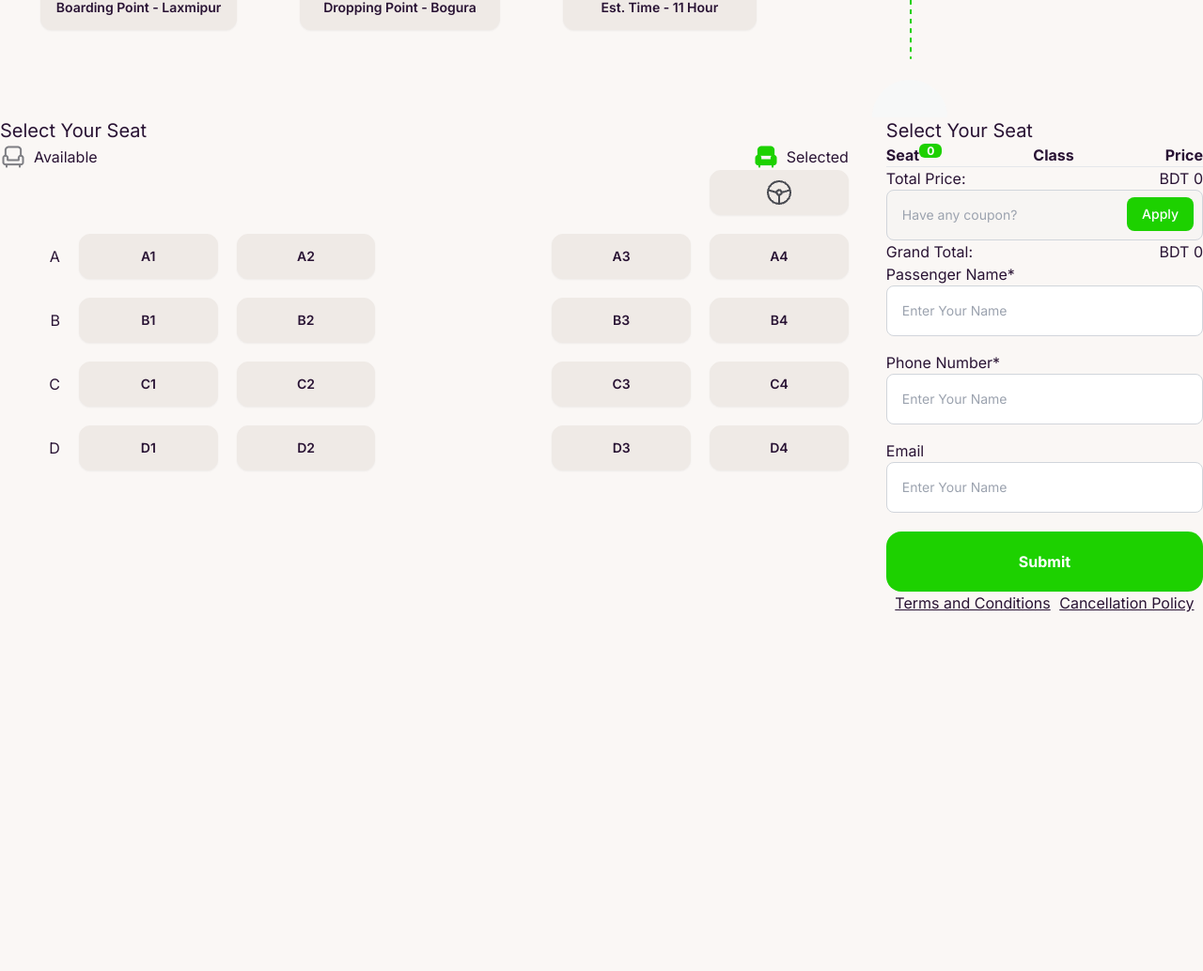
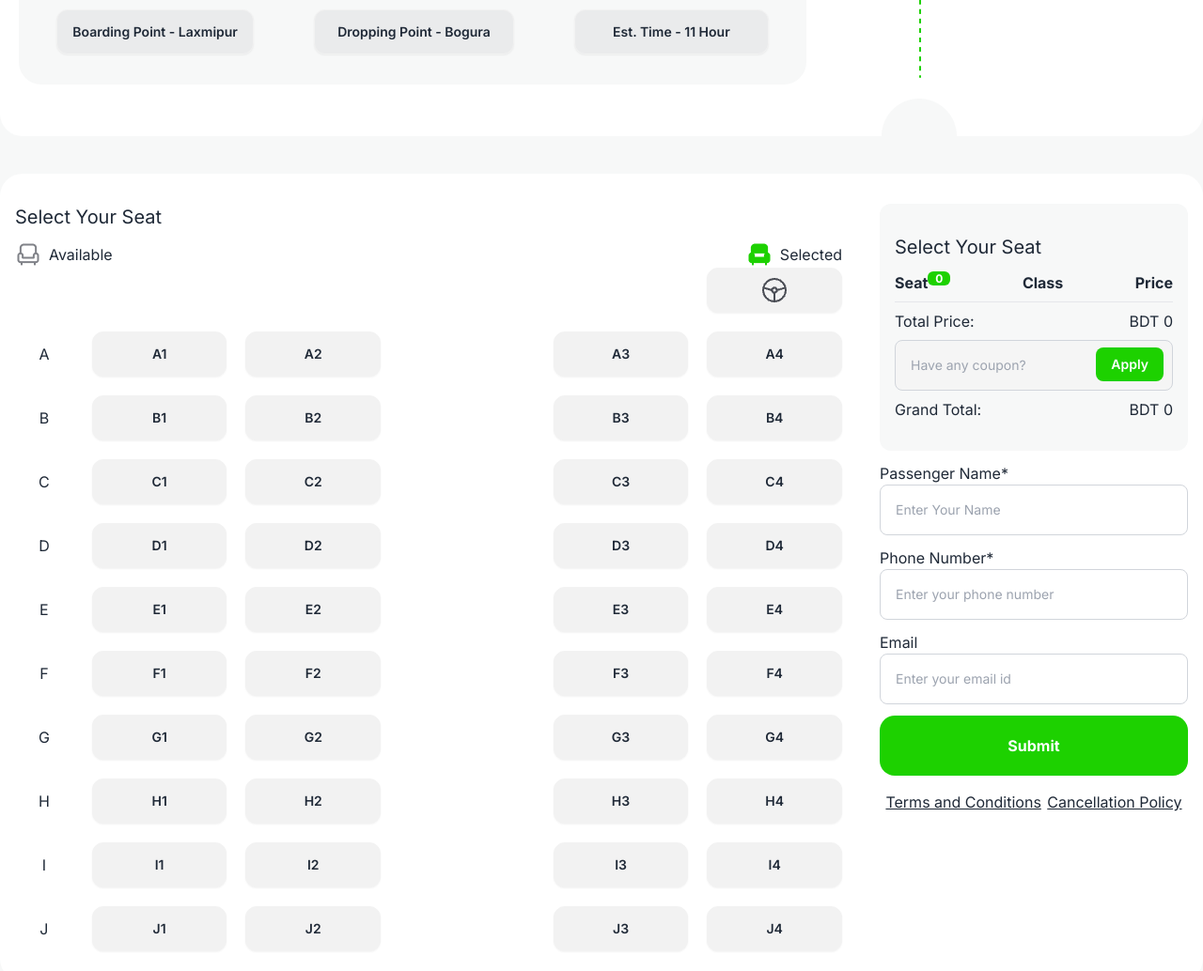
Before and after one commit to Reyad02/B9A5-smart-ticketing, a plain HTML site: page index.html in a window 1280 px wide. Shown: the part 1776-2810 px from the top of the page at 94% size. Before the commit the page ends 2470 px from the top, so only its background shows below. Drawn offline with nearby package versions, Linux system fonts and the light colour scheme.

Commit message:
project done

```diff
--- a/index.html
+++ b/index.html
@@ -1,5 +1,5 @@
 <!DOCTYPE html>
-<html lang="en" data-theme="cupcake">
+<html lang="en" data-theme="light">
 
 <head>
     <meta charset="UTF-8">
@@ -82,7 +82,7 @@
         </section>
 
         <!-- offer section  -->
-        <section class="text-center my-20">
+        <section class="text-center my-20 px-2 lg:px-0">
             <h1 class="raleway font-bold text-3xl mb-12">Best offers for you</h1>
             <div class="flex flex-col lg:flex-row justify-center gap-28">
                 <div class=" bg-[#FFBF0F] rounded-3xl flex items-center ">
@@ -117,24 +117,27 @@
         </section>
     </header>
 
-    <main id="bus-container" class="border-t-2 border-[#1DD100] rounded-t-[60px] py-10">
+    <main id="bus-container" class="border-t-2 border-[#1DD100] rounded-t-[30px] lg:rounded-t-[60px] py-10 px-2 lg:px-0 bg-[#F7F8F8]">
 
         <section class="lg:max-w-screen-xl lg:mx-auto">
 
             <!-- about PH Paribahan  -->
-            <div class="text-center">
+            <div class="text-center ">
                 <h1 class="text-3xl font-bold">P.H Paribahan</h1>
-                <p class="max-w-2xl mx-auto mt-4">Book affordable bus tickets online with ease at P.H Paribahan. Enjoy a
+                <p class="max-w-2xl mx-auto mt-4 mb-5">Book affordable bus tickets online with ease at P.H Paribahan. Enjoy a
                     seamless journey with our modern fleet. Secure your seats now!</p>
-                <div class="flex flex-col lg:flex-row gap-10 items-center">
+                <div class="flex flex-col lg:flex-row gap-10 items-center bg-white pl-5 rounded-3xl mb-10">
 
                     <!-- journey info  -->
                     <div class="flex flex-col grow">
 
                         <!-- bus info  -->
-                        <div class="flex justify-between">
-                            <div class="flex gap-5">
+                        <div class="flex justify-between mt-5 lg:mt-0">
+                            <div class="flex flex-col lg:flex-row gap-5">
+                                <div>
                                     <img src="images/bus-logo.png" alt="" class="">
+
+                                </div>
                                 <div class="text-left">
                                     <p class="font-bold">Greenline Paribahan</p>
                                     <p>Coach-009-WEB ! AC_Business</p>
@@ -142,14 +145,14 @@
                             </div>
                             <div>
                                 <button class="btn bg-[#1DD1001A] rounded-xl"><img src="images/seat-green.png" alt="">
-                                    <span id="bus-seat">16</span>Seats left</button>
+                                    <span id="bus-seat">40</span>Seats left</button>
                             </div>
                         </div>
 
                         <!-- journey info  -->
-                        <div class=" py-8 px-4">
+                        <div class=" py-8 px-4 bg-[#F7F8F8] mt-3 rounded-3xl">
                             <form class="w-full ">
-                                <div class="flex items-center border-b-2  border-dashed border-[#03071233] py-2">
+                                <div class="flex items-center border-b-2   border-dashed border-[#03071233] py-2">
                                     <input
                                         class="appearance-none bg-transparent border-none w-full text-gray-700 mr-3 py-1 px-2 leading-tight focus:outline-none"
                                         type="text" placeholder="Route" aria-label="Full name">
@@ -176,16 +179,16 @@
                                 </div>
                             </form>
 
-                            <div class="flex flex-col lg:flex-row gap-10 mt-6 justify-evenly">
-                                <button class="btn rounded-xl px-4">Boarding Point - Laxmipur</button>
-                                <button class="btn rounded-xl px-6">Dropping Point - Bogura</button>
-                                <button class="btn rounded-xl px-10">Est. Time - 11 Hour</button>
+                            <div class="flex flex-col lg:flex-row gap-5 lg:gap-10 mt-6 justify-evenly">
+                                <button class="btn rounded-xl px-4 bg-[#EAEBEC]">Boarding Point - Laxmipur</button>
+                                <button class="btn rounded-xl px-6 bg-[#EAEBEC]">Dropping Point - Bogura</button>
+                                <button class="btn rounded-xl px-10 bg-[#EAEBEC]">Est. Time - 11 Hour</button>
                             </div>
                         </div>
 
                     </div>
 
-                    <img class="lg:ml-10 rotate-90 lg:rotate-0" src="images/info-devider.png" alt="">
+                    <img class="lg:ml-10 rotate-90 lg:rotate-0 hidden lg:inline" src="images/info-devider.png" alt="">
 
                     <!-- fear per seat  -->
                     <div class="grow flex flex-col items-center">
@@ -197,9 +200,9 @@
             </div>
 
             <!-- seats part and fear calc -->
-            <div class="grid grid-cols-7 gap-10">
-                <div class="col-span-5 lg:col-span-5 ">
-                    <h1 class="text-xl">Select Your Seat</h1>
+            <div class="grid grid-cols-7 gap-10 mt-10 lg:mt-0 bg-white px-4 py-8 rounded-3xl">
+                <div class="col-span-7 lg:col-span-5 ">
+                    <h1 class="text-xl mb-3">Select Your Seat</h1>
                     <div class="flex justify-between">
                         <div class="flex items-center gap-2">
                             <img src="images/seat-gray.png" alt="">
@@ -215,39 +218,77 @@
                     <div class="grid grid-cols-11 items-center gap-5">
                         <button class="btn rounded-xl" style="grid-column: 10/span 2;"><img src="images/Vector.png"
                                 alt=""></button>
-                        <p class="col-span-1 text-right">A</p>
+                        <p class="col-span-1 text-center">A</p>
                         <button class="btn col-span-2 seat-btn rounded-xl" id="a1">A1</button>
                         <button class="btn col-span-2 seat-btn rounded-xl" id="a2">A2</button>
                         <div class="col-span-2"></div>
                         <button class="btn col-span-2 seat-btn rounded-xl" id="a3">A3</button>
                         <button class="btn col-span-2 seat-btn rounded-xl" id="a4">A4</button>
-                        <p class="col-span-1 text-right">B</p>
+                        <p class="col-span-1 text-center">B</p>
                         <button class="btn col-span-2 seat-btn rounded-xl" id="b1">B1</button>
                         <button class="btn col-span-2 seat-btn rounded-xl" id="b2">B2</button>
                         <div class="col-span-2"></div>
                         <button class="btn col-span-2 seat-btn rounded-xl" id="b3">B3</button>
                         <button class="btn col-span-2 seat-btn rounded-xl" id="b4">B4</button>
-                        <p class="col-span-1 text-right">C</p>
+                        <p class="col-span-1 text-center">C</p>
                         <button class="btn col-span-2 seat-btn rounded-xl" id="c1">C1</button>
                         <button class="btn col-span-2 seat-btn rounded-xl" id="c2">C2</button>
                         <div class="col-span-2"></div>
                         <button class="btn col-span-2 seat-btn rounded-xl" id="c3">C3</button>
                         <button class="btn col-span-2 seat-btn rounded-xl" id="c4">C4</button>
-                        <p class="col-span-1 text-right">D</p>
+                        <p class="col-span-1 text-center">D</p>
                         <button class="btn col-span-2 seat-btn rounded-xl" id="d1">D1</button>
                         <button class="btn col-span-2 seat-btn rounded-xl" id="d2">D2</button>
                         <div class="col-span-2"></div>
                         <button class="btn col-span-2 seat-btn rounded-xl" id="d3">D3</button>
                         <button class="btn col-span-2 seat-btn rounded-xl" id="d4">D4</button>
+                        <p class="col-span-1 text-center">E</p>
+                        <button class="btn col-span-2 seat-btn rounded-xl" id="e1">E1</button>
+                        <button class="btn col-span-2 seat-btn rounded-xl" id="e2">E2</button>
+                        <div class="col-span-2"></div>
+                        <button class="btn col-span-2 seat-btn rounded-xl" id="e3">E3</button>
+                        <button class="btn col-span-2 seat-btn rounded-xl" id="e4">E4</button>
+                        <p class="col-span-1 text-center">F</p>
+                        <button class="btn col-span-2 seat-btn rounded-xl" id="f1">F1</button>
+                        <button class="btn col-span-2 seat-btn rounded-xl" id="f2">F2</button>
+                        <div class="col-span-2"></div>
+                        <button class="btn col-span-2 seat-btn rounded-xl" id="f3">F3</button>
+                        <button class="btn col-span-2 seat-btn rounded-xl" id="f4">F4</button>
+                        <p class="col-span-1 text-center">G</p>
+                        <button class="btn col-span-2 seat-btn rounded-xl" id="g1">G1</button>
+                        <button class="btn col-span-2 seat-btn rounded-xl" id="g2">G2</button>
+                        <div class="col-span-2"></div>
+                        <button class="btn col-span-2 seat-btn rounded-xl" id="g3">G3</button>
+                        <button class="btn col-span-2 seat-btn rounded-xl" id="g4">G4</button>
+                        <p class="col-span-1 text-center">H</p>
+                        <button class="btn col-span-2 seat-btn rounded-xl" id="h1">H1</button>
+                        <button class="btn col-span-2 seat-btn rounded-xl" id="h2">H2</button>
+                        <div class="col-span-2"></div>
+                        <button class="btn col-span-2 seat-btn rounded-xl" id="h3">H3</button>
+                        <button class="btn col-span-2 seat-btn rounded-xl" id="h4">H4</button>
+                        <p class="col-span-1 text-center">I</p>
+                        <button class="btn col-span-2 seat-btn rounded-xl" id="i1">I1</button>
+                        <button class="btn col-span-2 seat-btn rounded-xl" id="i2">I2</button>
+                        <div class="col-span-2"></div>
+                        <button class="btn col-span-2 seat-btn rounded-xl" id="i3">I3</button>
+                        <button class="btn col-span-2 seat-btn rounded-xl" id="i4">I4</button>
+                        <p class="col-span-1 text-center">J</p>
+                        <button class="btn col-span-2 seat-btn rounded-xl" id="j1">J1</button>
+                        <button class="btn col-span-2 seat-btn rounded-xl" id="j2">J2</button>
+                        <div class="col-span-2"></div>
+                        <button class="btn col-span-2 seat-btn rounded-xl" id="j3">J3</button>
+                        <button class="btn col-span-2 seat-btn rounded-xl" id="j4">J4</button>
 
                     </div>
                 </div>
-                <div class="col-span-5 lg:col-span-2">
-                    <h1 class="text-xl">Select Your Seat</h1>
-                    <div>
+                <div class="col-span-7 lg:col-span-2">
+                    <div class="bg-[#F7F8F8] rounded-xl px-4 py-8">
+                        <h1 class="text-xl mb-3">Select Your Seat</h1>
+                        <div class="space-y-2">
                             <div id="selected-seat-info">
                                 <div class="flex justify-between">
-                                <p class="font-bold">Seat<sup class="bg-[#1DD100] text-white px-2 rounded-md" id="sup-seat">0</sup>
+                                    <p class="font-bold">Seat<sup class="bg-[#1DD100] text-white px-2 rounded-md"
+                                            id="sup-seat">0</sup>
                                     </p>
                                     <p class="font-bold">Class</p>
                                     <p class="font-bold">Price</p>
@@ -261,16 +302,13 @@
                             </div>
                             <!-- coupon -->
                             <div class="">
-                            <form>
                                 <div class="relative " id="coupon-textfield">
                                     <input disabled type="text" id="coupon"
                                         class="block w-full p-4  text-sm  border border-gray-300 rounded-lg    dark:text-black"
                                         placeholder="Have any coupon?" />
                                     <button disabled type="submit" id="apply"
-                                        class="text-white absolute end-2.5 bottom-2.5   focus:ring-4 focus:outline-none  font-medium rounded-lg text-sm px-4 py-2 bg-[#1DD100]">Apply</button>
+                                        class="text-white absolute end-2.5 bottom-2.5 font-semibold  focus:ring-4 focus:outline-none  font-medium rounded-lg text-sm px-4 py-2 bg-[#1DD100]">Apply</button>
                                 </div>
-                            </form>
-
                             </div>
                             <div class="flex justify-between hidden" id="discount-div">
                                 <p>Discount: </p>
@@ -278,37 +316,40 @@
 
                             </div>
 
-                        <div class="flex justify-between">
+                            <div class="flex justify-between ">
                                 <p>Grand Total: </p>
                                 <p>BDT <span id="grand-sum">0</span></p>
                             </div>
 
                         </div>
-
-                    <!-- form  -->
-                    <div class="flex flex-col gap-4">
-                        <div> <label for="name">Passenger Name*</label>
-                            <input type="text" id="name"
-                                class="block w-full p-4  text-sm  border border-gray-300 rounded-lg    dark:text-white"
-                                placeholder="Enter Your Name" required />
-                        </div>
-                        <div> <label for="name">Phone Number*</label>
-                            <input type="text" id="name"
-                                class="block w-full p-4  text-sm  border border-gray-300 rounded-lg    dark:text-white"
-                                placeholder="Enter Your Name" required />
-                        </div>
-                        <div> <label for="name">Email</label>
-                            <input type="email" id="name"
-                                class="block w-full p-4  text-sm  border border-gray-300 rounded-lg    dark:text-white"
-                                placeholder="Enter Your Name" required />
                     </div>
 
 
-
+                    <!-- form  -->
+                    <div class="flex flex-col gap-4 mt-3">
+                        <form action="#" id="myForm" class="space-y-3">
+                            <div> <label for="name">Passenger Name*</label>
+                                <input type="text" id="name"
+                                    class="block w-full p-4  text-sm  border border-gray-300 rounded-lg    dark:text-black"
+                                    placeholder="Enter Your Name " required />
+                            </div>
+                            <div> <label for="phn">Phone Number*</label>
+                                <input type="text" id="phn"
+                                    class="block w-full p-4  text-sm   border border-gray-300 rounded-lg    dark:text-black"
+                                    placeholder="Enter your phone number" required />
+                            </div>
+                            <div> <label for="email">Email</label>
+                                <input type="email" id="email"
+                                    class="block w-full p-4  text-sm   border border-gray-300 rounded-lg    dark:text-black"
+                                    placeholder="Enter your email id" />
+                            </div>
+                            <button class="w-full bg-[#1DD100] rounded-2xl py-5 font-bold text-white mt-5"
+                                id="submit-from">Submit</button>
+                        </form>
 
                     </div>
-                    <button class="w-full bg-[#1DD100] rounded-2xl py-5 font-bold text-white mt-5">Submit</button>
-                    <div class="flex justify-evenly">
+
+                    <div class="flex justify-evenly mt-4">
                         <p class="underline">Terms and Conditions</p>
                         <p class="underline">Cancellation Policy</p>
                     </div>
@@ -317,6 +358,26 @@
 
             </div>
 
+            <dialog id="my_modal_5" class="modal modal-bottom sm:modal-middle">
+                <div class="modal-box">
+                    <div class="flex justify-center">
+                        <img src="images/success.png" alt="">
+                    </div>
+                    <h3 class="font-bold text-lg text-center mt-5 green-clr">SUCCESS</h3>
+                    <div class="flex flex-col items-center">
+                        <p class="">Thank you for Booking Our Bus Seats.</p>
+                        <p class="text-center">We are working hard to find the best service
+                            and deals for you.</p>
+                        <p class="">Shortly you will find a confirmation in your email.</p>
+                    </div>
+
+                    <div class="modal-action flex items-center justify-center">
+                        <form method="dialog">
+                            <button class="btn bg-[#1DD100] ">Continue</button>
+                        </form>
+                    </div>
+                </div>
+            </dialog>
 
 
 
--- a/js/app.js
+++ b/js/app.js
@@ -3,8 +3,8 @@ let busAllSeat = [];
 const seats = document.getElementsByClassName("seat-btn");
 let busSeat = document.getElementById("bus-seat");
 const couponText = document.getElementById("coupon");
-let discountP =document.getElementById("discount");
-let discountDiv =document.getElementById("discount-div");
+let discountP = document.getElementById("discount");
+let discountDiv = document.getElementById("discount-div");
 
 let sum = 0;
 let grandTotal = 0;
@@ -28,8 +28,6 @@ for (const seat of seats) {
             const applyBtn = document.getElementById("apply");
             applyBtn.removeAttribute("disabled");
         }
-
-
     })
 
 }
@@ -51,10 +49,20 @@ applyForCoupon.addEventListener("click", function () {
         document.getElementById("coupon-textfield").classList.add("hidden");
         discountDiv.classList.remove("hidden");
         setInnerText("discount", discount);
-
-
     }
 })
+
+document.getElementById('myForm').addEventListener('submit', function (event) {
+    event.preventDefault();
+    if (count > 0) {
+        const modal = document.getElementById("my_modal_5");
+        modal.showModal();
+    }
+    else {
+        alert("Firstly book a seat!!!");
+    }
+});
+
 
 function selectedSeatInfo(seat) {
     const parentDiv = document.getElementById("selected-seat-info");
```
Lines whose indentation alone changed are shown as unchanged.
